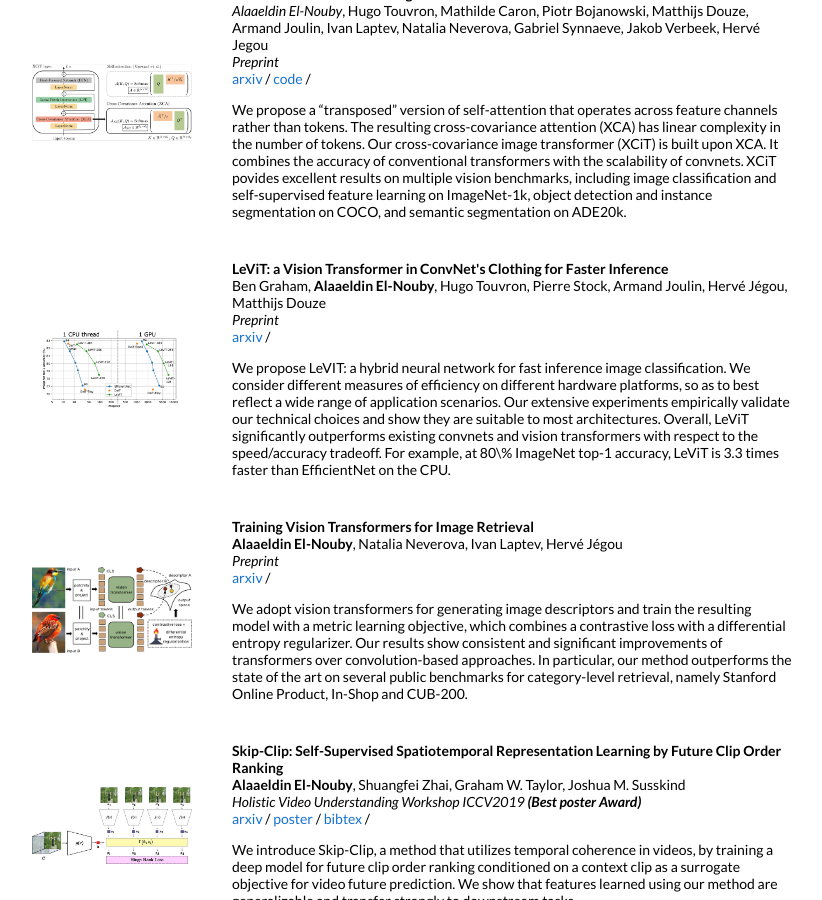
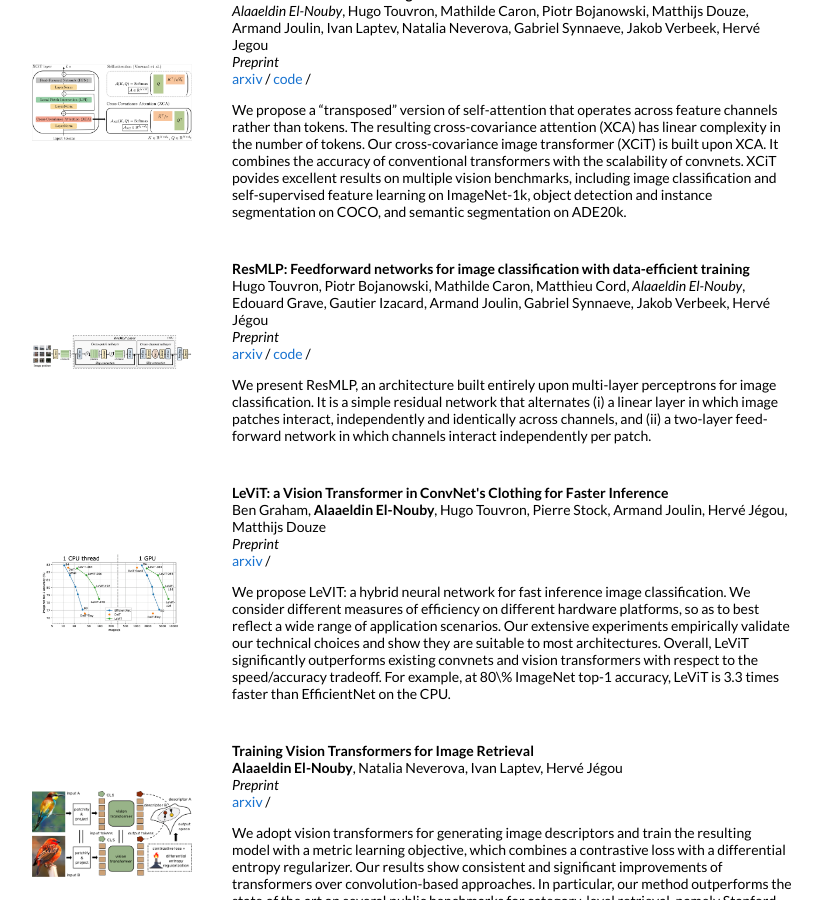
Before and after one commit to aelnouby/aelnouby.github.io, a Jekyll site: the page built from _posts/2021-6-20-xcit.markdown, in a window 1280 px wide and 900 px high, scrolled down 776 px. Shown: the whole window, without its empty margins (228-1050 px from the left). Built offline with Jekyll 4.4.1, drawn with Linux system fonts in a browser that asks for light colours; our own code applies the rules of GitHub Pages for plain Markdown files.

Commit message:
Update 2021-5-15-resmlp.markdown

```diff
--- a/_posts/2021-5-15-resmlp.markdown
+++ b/_posts/2021-5-15-resmlp.markdown
@@ -1,7 +1,7 @@
 ---
 layout: post
 title:  "ResMLP: Feedforward networks for image classification with data-efficient training"
-image: ![](https://github.com/facebookresearch/deit/blob/main/.github/resmlp.png)
+image: images/resmlp_figure.png
 categories: research
 authors: "Hugo Touvron, Piotr Bojanowski, Mathilde Caron, Matthieu Cord, <em>Alaaeldin El-Nouby</em>, Edouard Grave, Gautier Izacard, Armand Joulin, Gabriel Synnaeve, Jakob Verbeek, Hervé Jégou"
 venue: "Preprint"
```
